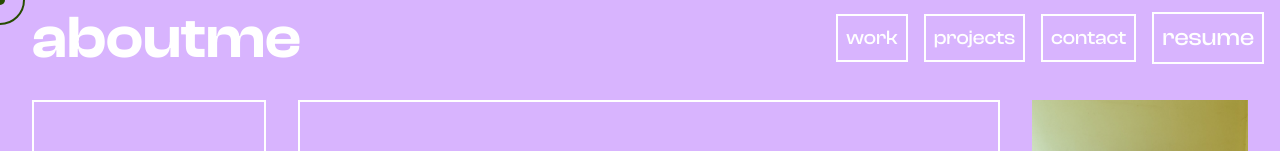
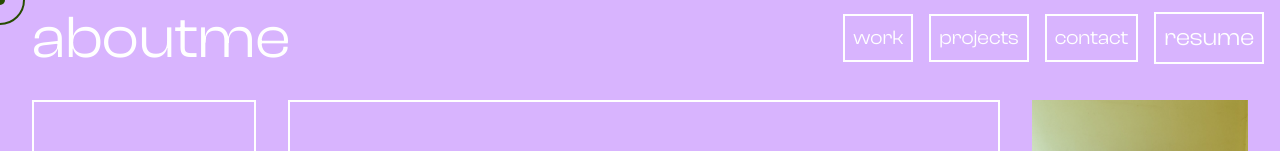
Before and after one commit to antailbaxt3r/Web-Portfolio, a Next.js app: page /aboutme in a window 1280 px wide. Shown: the top 151 px of the page. Built offline with nearby package versions, Linux system fonts and the light colour scheme.

Commit message:
added layouts to each page

```diff
--- /dev/null
+++ b/src/app/aboutme/layout.js
@@ -0,0 +1,9 @@
+import "../globals.css";
+
+export default function RootLayout({ children }) {
+    return (
+        <html lang="en">
+            <body className={"bg-about"}>{children}</body>
+        </html>
+    );
+}
--- /dev/null
+++ b/src/app/contact/layout.js
@@ -0,0 +1,9 @@
+import "../globals.css";
+
+export default function RootLayout({ children }) {
+    return (
+        <html lang="en">
+            <body className={`bg-contact`}>{children}</body>
+        </html>
+    );
+}
--- a/src/app/layout.js
+++ b/src/app/layout.js
@@ -1,18 +1,7 @@
-import { Geist, Geist_Mono } from "next/font/google";
 import localFont from "next/font/local";
 import "./globals.css";
 
 import Cursor from "../components/Cursor";
-
-const geistSans = Geist({
-    variable: "--font-geist-sans",
-    subsets: ["latin"],
-});
-
-const geistMono = Geist_Mono({
-    variable: "--font-geist-mono",
-    subsets: ["latin"],
-});
 
 const coolvetica = localFont({
     src: "../../public/fonts/clashdisplay.ttf",
@@ -49,7 +38,7 @@ export default function RootLayout({ children }) {
                 />
             </head>
             <body
-                className={`${coolvetica.variable} ${geistSans.variable} ${geistMono.variable} antialiased w-max-screen h-max-screen`}
+                className={`${coolvetica.variable} antialiased w-max-screen h-max-screen`}
             >
                 <Cursor />
                 {children}
--- /dev/null
+++ b/src/app/projects/layout.js
@@ -0,0 +1,9 @@
+import "../globals.css";
+
+export default function RootLayout({ children }) {
+    return (
+        <html lang="en">
+            <body className={`bg-projects`}>{children}</body>
+        </html>
+    );
+}
--- /dev/null
+++ b/src/app/work/layout.js
@@ -0,0 +1,9 @@
+import "../globals.css";
+
+export default function RootLayout({ children }) {
+    return (
+        <html lang="en">
+            <body className={`bg-work`}>{children}</body>
+        </html>
+    );
+}
--- a/src/components/Navbar.js
+++ b/src/components/Navbar.js
@@ -44,7 +44,7 @@ const Navbar = ({ title, onClick, isInvisible = false }) => {
                 {navList.map((item, index) => (
                     <motion.div
                         key={item}
-                        className="md:text-xl text-[10px] ml-4 flex-1 p-2 text-white"
+                        className="md:text-xl text-sm md:ml-4 ml-1 flex-1 p-2 text-white"
                         whileHover={{
                             scale: 1.15,
                             background: navColors[index],
@@ -78,7 +78,7 @@ const Navbar = ({ title, onClick, isInvisible = false }) => {
                     </motion.div>
                 ))}
                 <motion.div
-                    className="md:text-2xl text-xs ml-4 flex-1 p-2 text-white"
+                    className="md:text-2xl text-sm md:ml-4 ml-1 flex-1 p-2 text-white"
                     whileHover={{
                         scale: 1.15,
                         background: "#FACC15",
```
